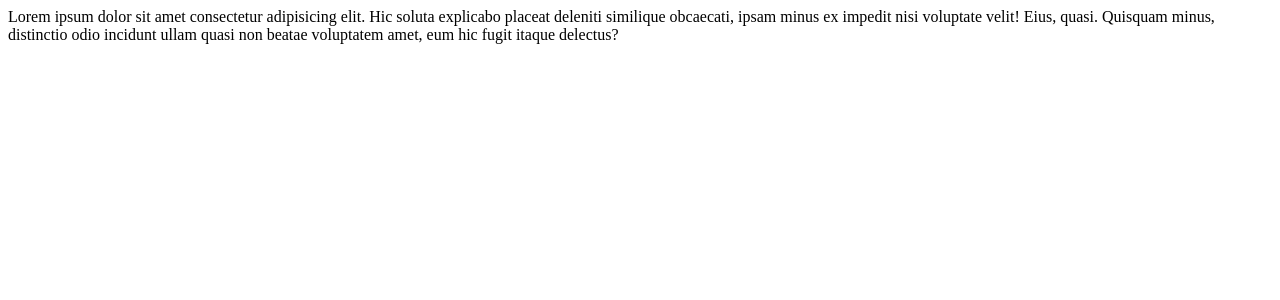
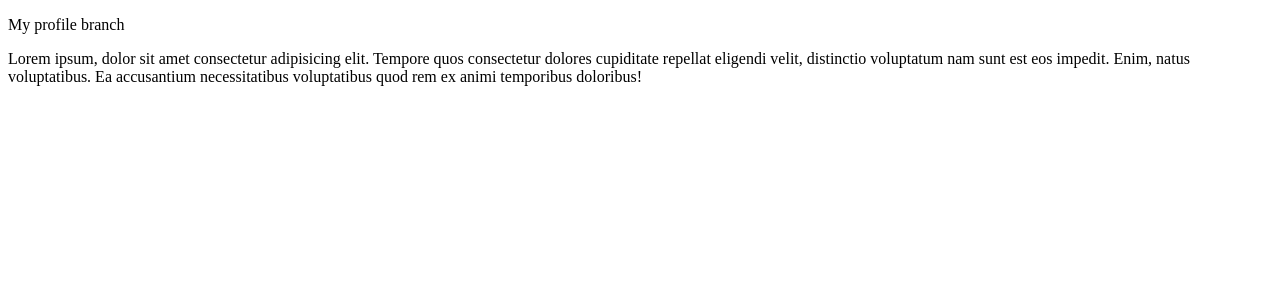
Before and after one commit to RaphealJames07/wilmergit, a React (Vite) app: page /user/profile in a window 1280 px wide. Shown: the top 300 px of the page. Built offline with nearby package versions, Linux system fonts and the light colour scheme.

Commit message:
finish work on profile page

```diff
--- a/src/pages/dashboard/Profile.jsx
+++ b/src/pages/dashboard/Profile.jsx
@@ -2,13 +2,16 @@
 
 const Profile = () => {
   return (
-    <div>
-      Lorem ipsum dolor sit amet consectetur adipisicing elit. Hic soluta
-      explicabo placeat deleniti similique obcaecati, ipsam minus ex impedit
-      nisi voluptate velit! Eius, quasi. Quisquam minus, distinctio odio
-      incidunt ullam quasi non beatae voluptatem amet, eum hic fugit itaque
-      delectus?
-    </div>
+    <>
+      <p>My profile branch</p>
+      <span>
+        Lorem ipsum, dolor sit amet consectetur adipisicing elit. Tempore quos
+        consectetur dolores cupiditate repellat eligendi velit, distinctio
+        voluptatum nam sunt est eos impedit. Enim, natus voluptatibus. Ea
+        accusantium necessitatibus voluptatibus quod rem ex animi temporibus
+        doloribus!
+      </span>
+    </>
   );
 };
 
```
